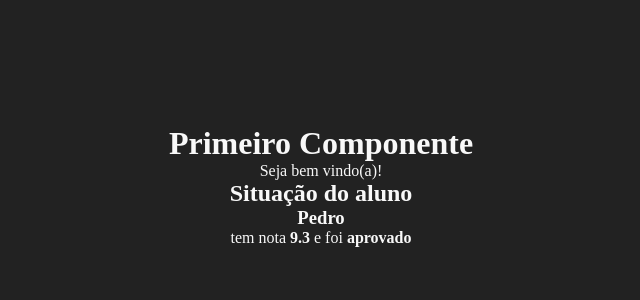
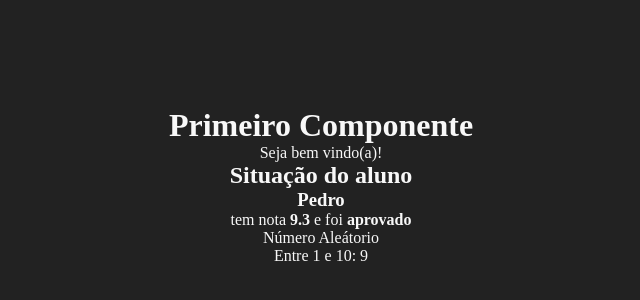
Before and after one commit to walber-vaz/curso-react-redux-cod3r, a React (Create React App) app in the folder fundamentos-react/: page / in a window 1280 px wide. Shown: the part 214-514 px from the top of the page, without its empty margins (319-959 px from the left). Built offline with nearby package versions, Linux system fonts and the light colour scheme.

Commit message:
chore: desafio create component render number aleatorio

```diff
--- a/fundamentos-react/src/App.jsx
+++ b/fundamentos-react/src/App.jsx
@@ -1,12 +1,14 @@
 import React from 'react';
 import ComProps from './components/basicos/ComProps';
 import Primeiro from './components/basicos/Primeiro';
+import Aleatorio from './components/desafio/Aleatorio';
 
 function App() {
   return (
     <div>
       <Primeiro />
       <ComProps titulo="Situação do aluno" aluno="Pedro" nota={9.3} />
+      <Aleatorio min={1} max={10} />
     </div>
   );
 }
--- /dev/null
+++ b/fundamentos-react/src/components/desafio/Aleatorio.jsx
@@ -0,0 +1,22 @@
+import React from 'react';
+import PropTypes from 'prop-types';
+
+const Aleatorio = (props) => {
+  const { max, min } = props;
+  const aleatorio = Math.floor(Math.random() * (max - min + 1));
+  return (
+    <div>
+      <div>Número Aleátorio</div>
+      <p>
+        Entre {min} e {max}: {aleatorio}
+      </p>
+    </div>
+  );
+};
+
+Aleatorio.propTypes = {
+  max: PropTypes.number.isRequired,
+  min: PropTypes.number.isRequired,
+};
+
+export default Aleatorio;
```
Also changed, not shown: fundamentos-react/.eslintrc.js, fundamentos-react/.prettierrc.json.
